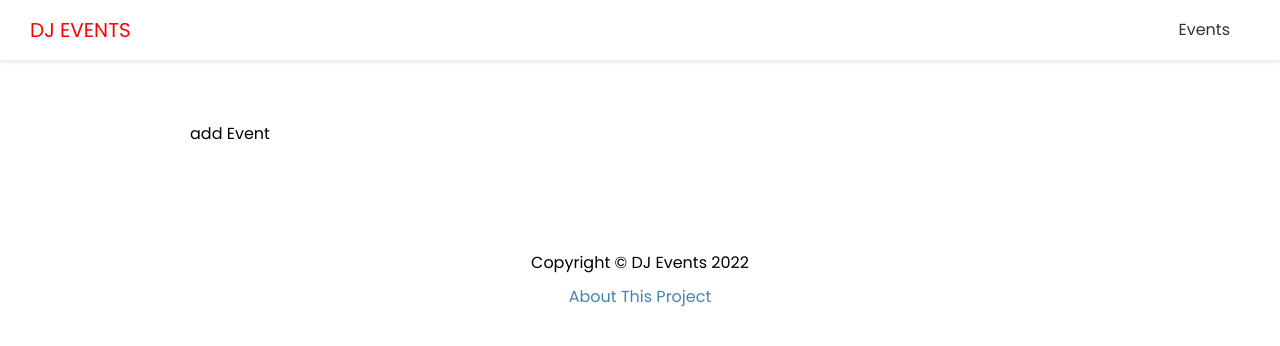
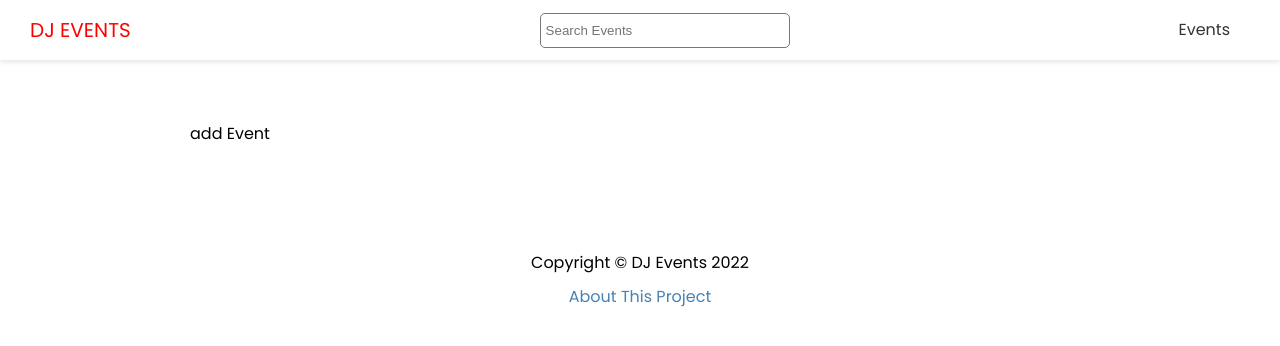
Before and after one commit to leobewater/udemy-next-js-building-music-event, a Next.js app in the folder frontend/: page /events/add in a window 1280 px wide. Shown: the top 346 px of the page. Built offline with nearby package versions, Linux system fonts and the light colour scheme.

Commit message:
add search page

```diff
--- a/frontend/components/Header.js
+++ b/frontend/components/Header.js
@@ -1,4 +1,5 @@
 import Link from 'next/link'
+import Search from './Search'
 import styles from '@/styles/Header.module.css'
 
 export default function Header() {
@@ -9,6 +10,8 @@
           <a>DJ Events</a>
         </Link>
       </div>
+
+      <Search />
 
       <nav>
         <ul>
--- /dev/null
+++ b/frontend/components/Search.js
@@ -0,0 +1,28 @@
+import { useState } from 'react'
+import { useRouter } from 'next/router'
+import Link from 'next/link'
+import styles from '@/styles/Search.module.css'
+
+export default function Search() {
+  const [term, setTerm] = useState('')
+  const router = useRouter()
+
+  const handleSubmit = (e) => {
+    e.preventDefault()
+    router.push(`/events/search?term=${term}`)
+    setTerm('')
+  }
+
+  return (
+    <div className={styles.search}>
+      <form onSubmit={handleSubmit}>
+        <input
+          type="text"
+          value={term}
+          onChange={(e) => setTerm(e.target.value)}
+          placeholder="Search Events"
+        />
+      </form>
+    </div>
+  )
+}
--- /dev/null
+++ b/frontend/styles/Search.module.css
@@ -0,0 +1,7 @@
+.search input {
+  width: 250px;
+  height: 35px;
+  padding: 5px;
+  border: 1px #777 solid;
+  border-radius: 5px;
+}
```
